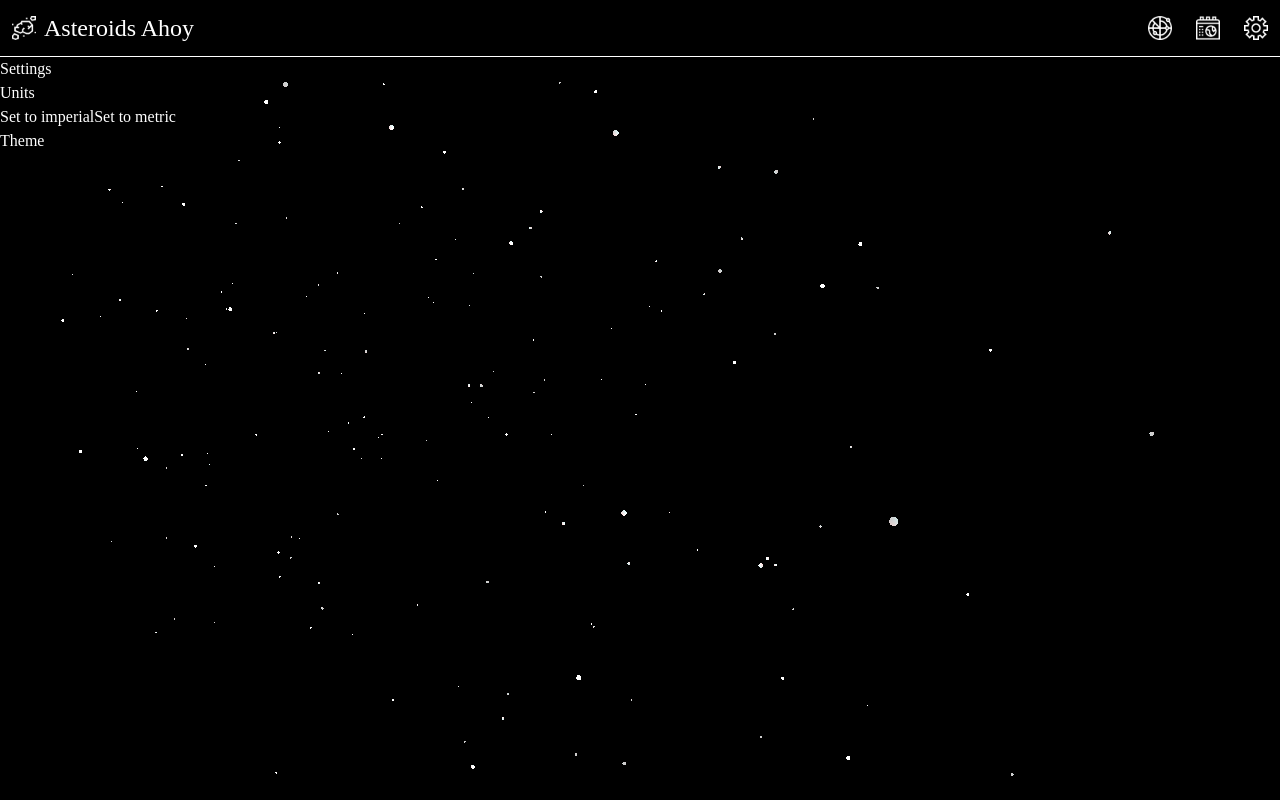
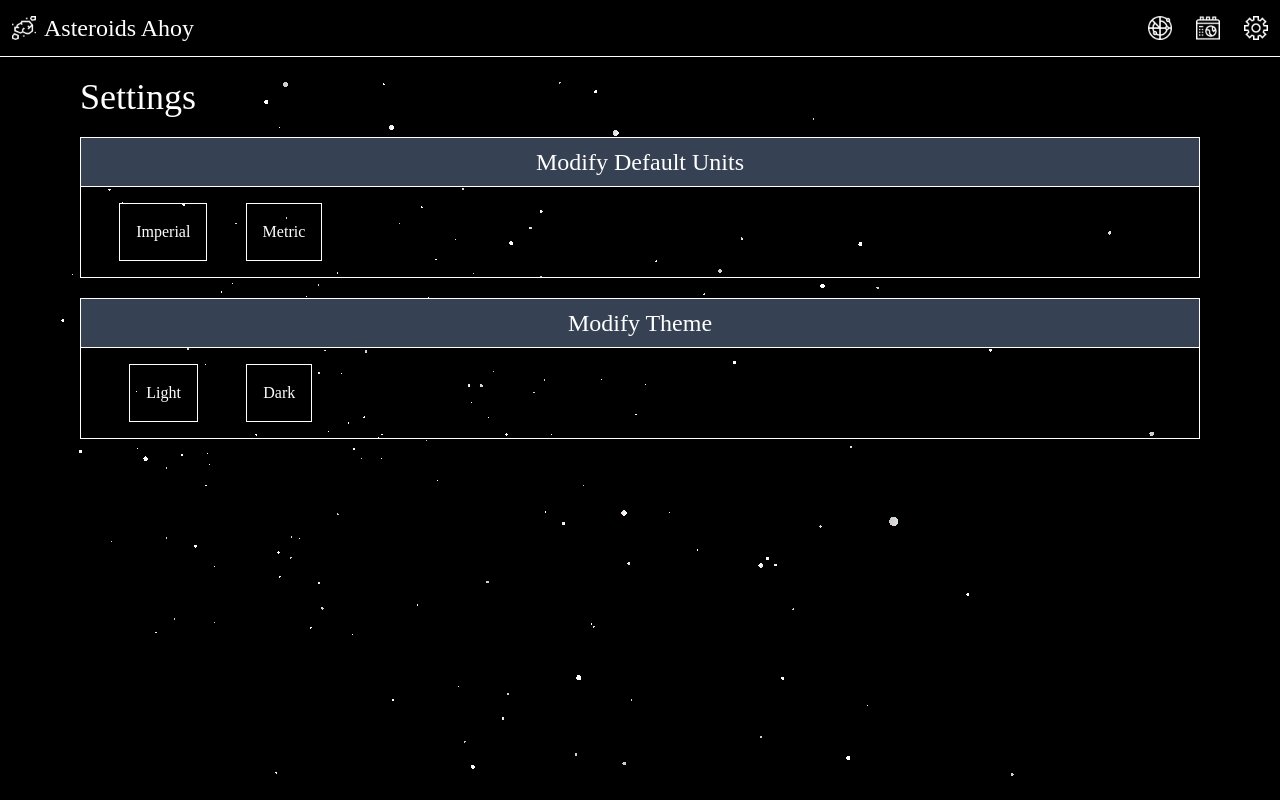
Before and after one commit to jibawee/final-project-cs494-g21-tio-in-space, a React (Vite) app: page /settings in a window 1280 px wide. Built offline with nearby package versions, Linux system fonts and the light colour scheme; a web font is replaced by a local one.

Commit message:
added prelimimnary settings page css

```diff
--- a/src/index.css
+++ b/src/index.css
@@ -7,3 +7,10 @@
     --font-ScienceGothic: Science Gothic, "sans-serif";
     --default-font-family: var(--font-ScienceGothic);
 }
+
+.settings-btn {
+    @apply
+    border-white border-1
+    p-4 my-4
+    hover:bg-gray-800 hover:cursor-pointer
+}
--- a/src/routes/Settings.jsx
+++ b/src/routes/Settings.jsx
@@ -1,20 +1,61 @@
 export default function Settings() {
 
     return (
-        <div>
-            Settings
+        <div className="grid gap-5 mx-20">
 
-            <h1>Units</h1>
-            <button onClick={() => {
-                    window.localStorage.setItem("units", "imperial")
-                    console.log("imperial")
-                }} >Set to imperial</button>
-            <button onClick={() => {
-                    window.localStorage.setItem("units", "metric")
-                    console.log("metric")
-                }} >Set to metric</button>
+            <h1 className="text-4xl mt-5">Settings</h1>
 
-            <h1>Theme</h1>
+            <div className="
+                border-1 border-white
+            ">
+                <h1 className="
+                    text-center text-2xl bg-gray-700
+                    py-2
+                    border-b-1 border-white
+                ">Modify Default Units</h1>
+
+                <div className="flex justify-evenly max-w-1/4">
+                    <button
+                        className="settings-btn"
+                        onClick={() => {
+                                window.localStorage.setItem("units", "imperial")
+                                console.log("setted to imperial")
+                            }} >Imperial
+                    </button>
+                    <button
+                        className="settings-btn"
+                        onClick={() => {
+                                window.localStorage.setItem("units", "metric")
+                                console.log("setted to metric")
+                            }} >Metric
+                    </button>
+                </div>
+            </div>
+
+            <div className="border-1 border-white">
+                <h1 className="
+                    text-center text-2xl bg-gray-700
+                    py-2
+                    border-b-1 border-white"
+                >Modify Theme</h1>
+
+                <div className="flex justify-evenly max-w-1/4">
+                    <button
+                        className="settings-btn"
+                        onClick={() => {
+                                window.localStorage.setItem("theme", "light")
+                                console.log("setted to light")
+                            }} >Light
+                    </button>
+                    <button
+                        className="settings-btn"
+                        onClick={() => {
+                                window.localStorage.setItem("theme", "dark")
+                                console.log("setted to dark")
+                            }} >Dark
+                    </button>
+                </div>
+            </div>
         </div>
     )
 }
```
